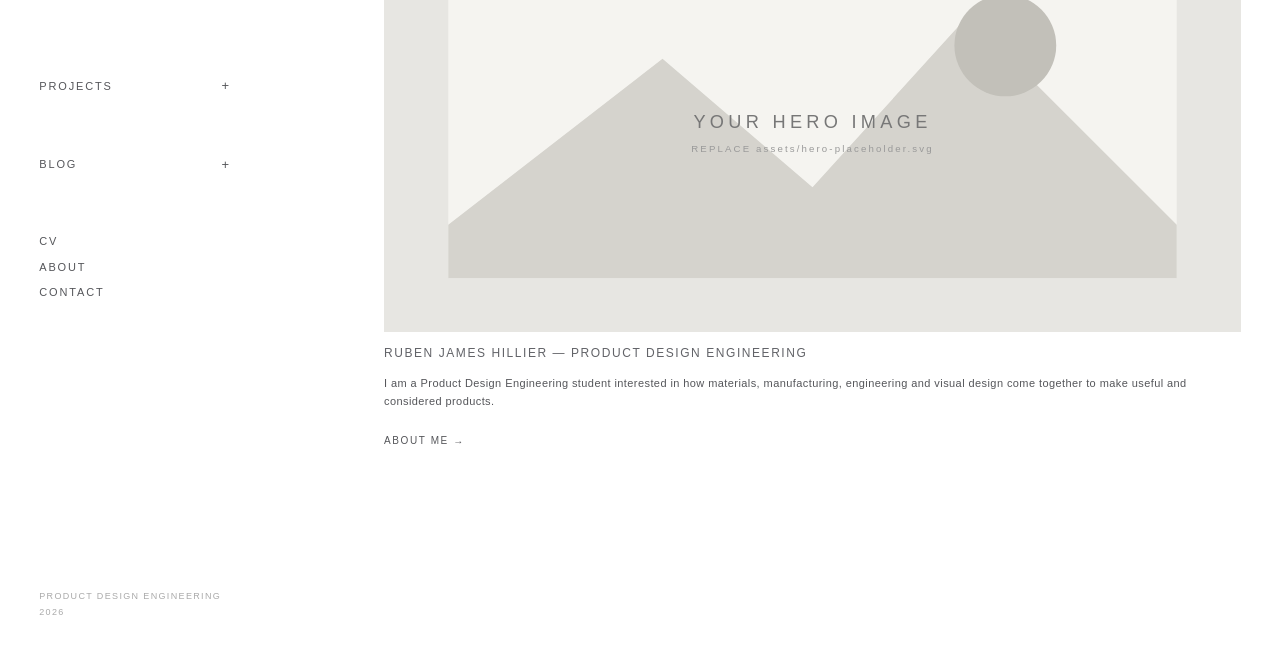
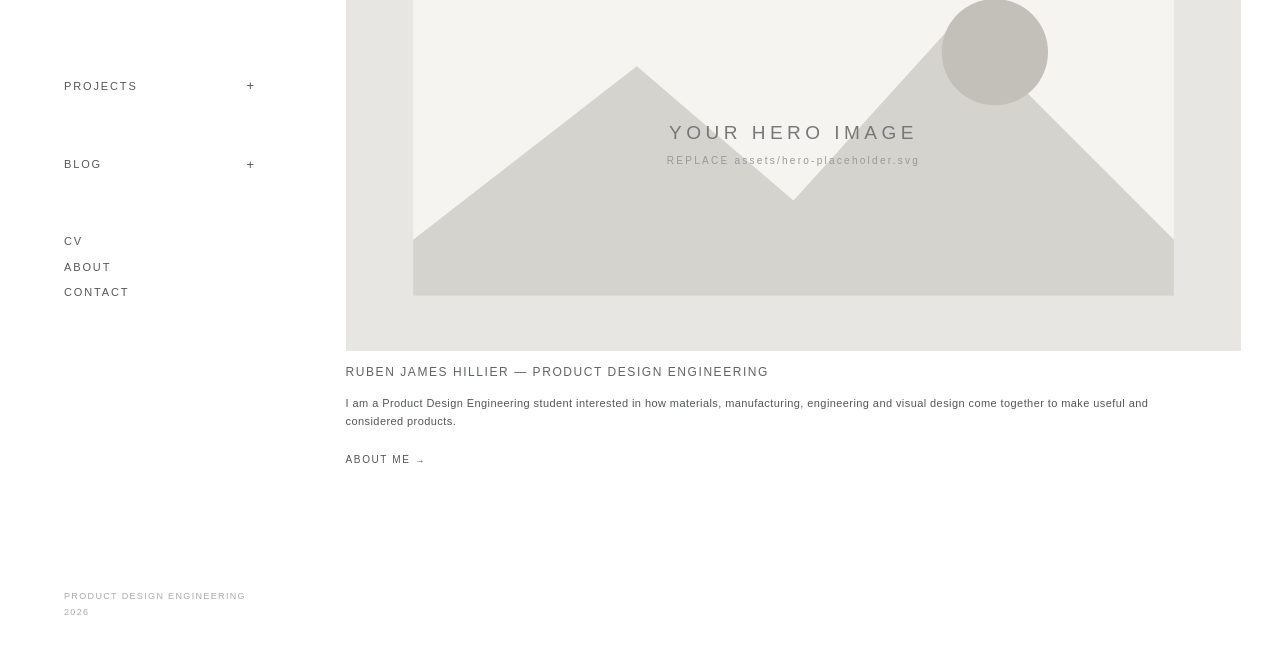
Before and after one commit to lookslikechicken/ruben-james-hillier.github.io, a plain HTML site: page index.html in a window 1280 px wide. Shown: the part 141-800 px from the top of the page. Drawn offline with Linux system fonts and the light colour scheme; files whose address does not match are found by name.

Commit message:
Adjust sidebar width and padding in styles.css

```diff
--- a/styles.css
+++ b/styles.css
@@ -12,7 +12,7 @@
   --line: #e9e9e7;
   --hover: #111111;
 
-  --sidebar-width: 30%;
+  --sidebar-width: 27%;
   --page-padding: 2.45rem;
   --content-gap: 3rem;
 
@@ -44,7 +44,7 @@ body {
   position: fixed;
   inset: 0 auto 0 0;
   width: var(--sidebar-width);
-  padding: var(--page-padding);
+  padding: 2.45rem 2.45rem 2.45rem 4rem;
   display: flex;
   flex-direction: column;
   z-index: 10;
@@ -151,7 +151,7 @@ body {
 .content {
   margin-left: var(--sidebar-width);
   min-height: 100vh;
-  padding: var(--page-padding) var(--page-padding) 5rem 0;
+  padding: 2.45rem 2.45rem 5rem 0;
 }
 
 .page {
```
